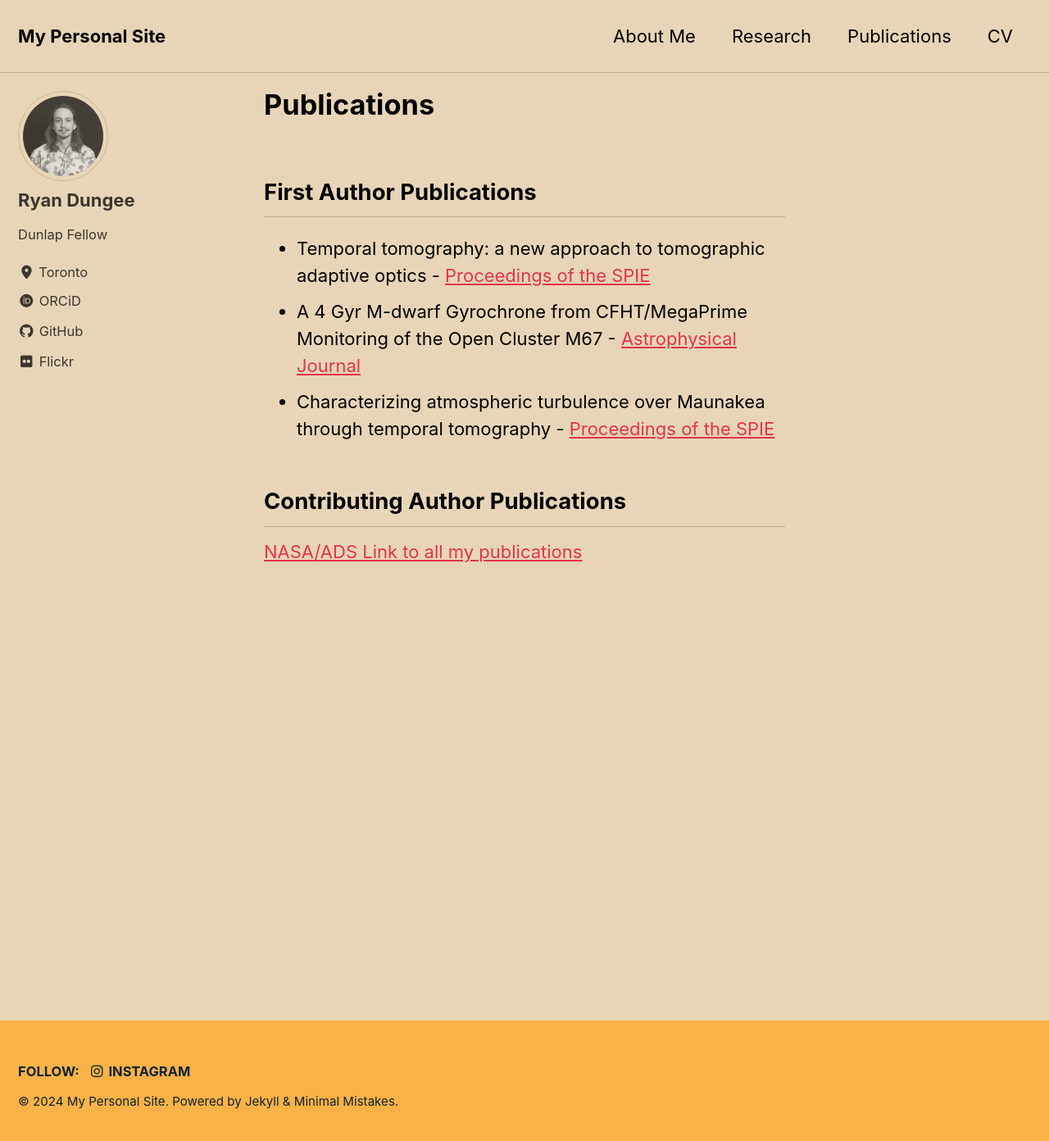
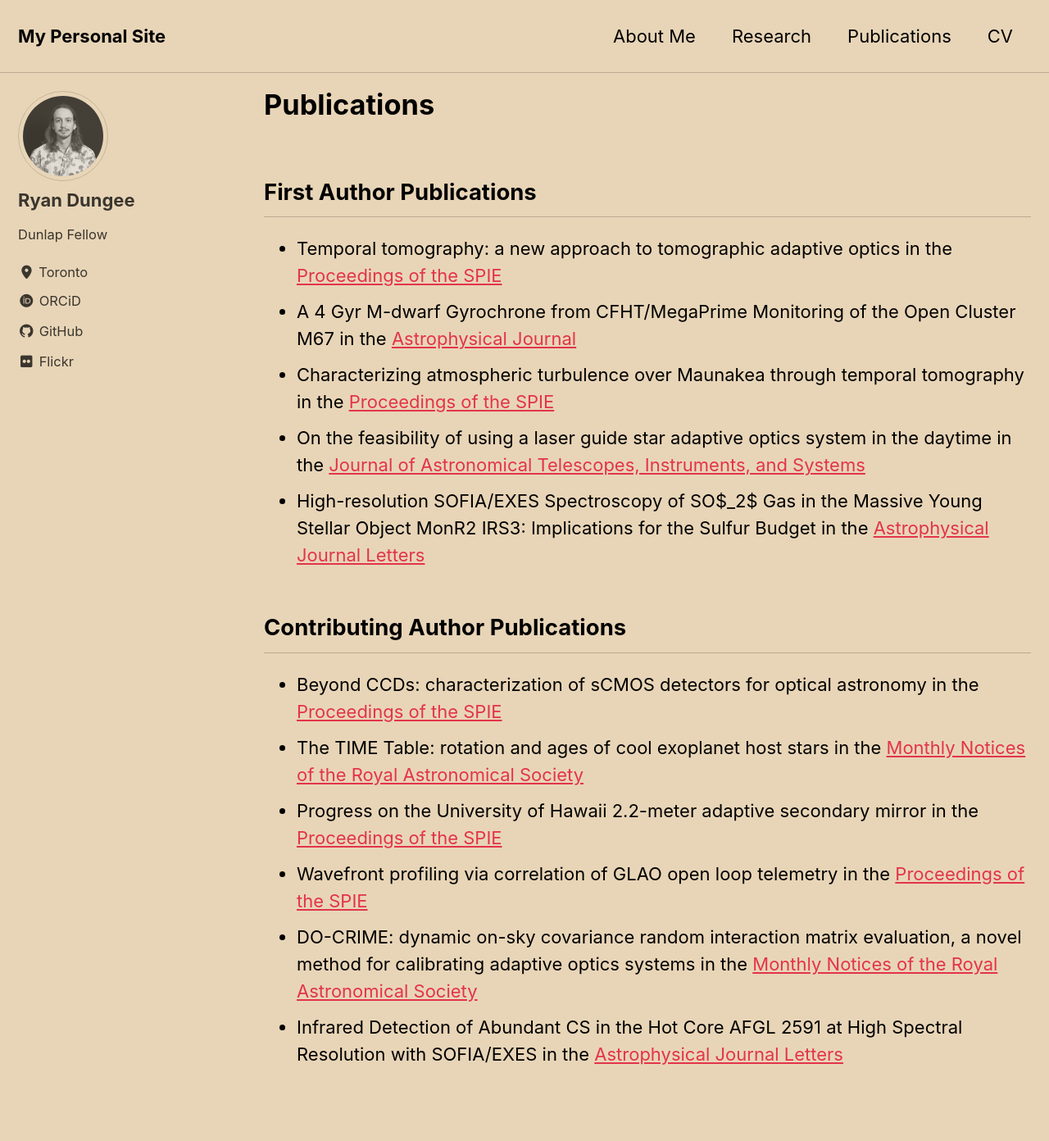
Before and after one commit to rdungee/rdungee.github.io, a Jekyll site: the page built from _pages/publications.md, in a window 1280 px wide and 1400 px high. Shown: the top 1392 px of the window at 82% size. Built offline with Jekyll 4.4.1, drawn with Linux system fonts in a browser that asks for light colours; cached includes are drawn as plain includes.

Commit message:
addded all publications

```diff
--- a/_pages/publications.md
+++ b/_pages/publications.md
@@ -3,13 +3,24 @@ permalink: /publications/
 title: "Publications"
 author_profile: true
 layout: single
+classes: wide
 ---
 
 ## First Author Publications
- - Temporal tomography: a new approach to tomographic adaptive optics - [Proceedings of the SPIE](https://www.spiedigitallibrary.org/conference-proceedings-of-spie/13097/130977M/Temporal-tomography-a-new-approach-to-tomographic-adaptive-optics/10.1117/12.3018459.full)
- - A 4 Gyr M-dwarf Gyrochrone from CFHT/MegaPrime Monitoring of the Open Cluster M67 - [Astrophysical Journal](https://ui.adsabs.harvard.edu/abs/2022ApJ...938..118D/abstract)
- - Characterizing atmospheric turbulence over Maunakea through temporal tomography - [Proceedings of the SPIE](https://ui.adsabs.harvard.edu/abs/2022SPIE12185E..1PD/abstract)
+ - Temporal tomography: a new approach to tomographic adaptive optics in the [Proceedings of the SPIE](https://www.spiedigitallibrary.org/conference-proceedings-of-spie/13097/130977M/Temporal-tomography-a-new-approach-to-tomographic-adaptive-optics/10.1117/12.3018459.full)
+ - A 4 Gyr M-dwarf Gyrochrone from CFHT/MegaPrime Monitoring of the Open Cluster M67 in the [Astrophysical Journal](https://ui.adsabs.harvard.edu/abs/2022ApJ...938..118D/abstract)
+ - Characterizing atmospheric turbulence over Maunakea through temporal tomography in the [Proceedings of the SPIE](https://ui.adsabs.harvard.edu/abs/2022SPIE12185E..1PD/abstract)
+ - On the feasibility of using a laser guide star adaptive optics system in the daytime in the [Journal of Astronomical Telescopes, Instruments, and Systems](https://ui.adsabs.harvard.edu/abs/2019JATIS...5a9002D/abstract)
+ - High-resolution SOFIA/EXES Spectroscopy of SO$_2$ Gas in the Massive Young Stellar Object MonR2 IRS3: Implications for the Sulfur Budget in the [Astrophysical Journal Letters](https://ui.adsabs.harvard.edu/abs/2018ApJ...868L..10D/abstract)
 
 ## Contributing Author Publications
+ - Beyond CCDs: characterization of sCMOS detectors for optical astronomy in the [Proceedings of the SPIE](https://www.spiedigitallibrary.org/conference-proceedings-of-spie/13103/131030R/Beyond-CCDs-characterization-of-sCMOS-detectors-for-optical-astronomy/10.1117/12.3018522.full#_=_)
+ - The TIME Table: rotation and ages of cool exoplanet host stars in the [Monthly Notices of the Royal Astronomical Society](https://ui.adsabs.harvard.edu/abs/2023MNRAS.520.5283G/abstract)
+ - Progress on the University of Hawaii 2.2-meter adaptive secondary mirror in the [Proceedings of the SPIE](https://ui.adsabs.harvard.edu/abs/2022SPIE12185E..7UC/abstract)
+ - Wavefront profiling via correlation of GLAO open loop telemetry in the [Proceedings of the SPIE](https://ui.adsabs.harvard.edu/abs/2022SPIE12185E..5UM/abstract)
+ - DO-CRIME: dynamic on-sky covariance random interaction matrix evaluation, a novel method for calibrating adaptive optics systems in the [Monthly Notices of the Royal Astronomical Society](https://ui.adsabs.harvard.edu/abs/2021MNRAS.501.3443L/abstract)
+ - Infrared Detection of Abundant CS in the Hot Core AFGL 2591 at High Spectral Resolution with SOFIA/EXES in the [Astrophysical Journal Letters](https://ui.adsabs.harvard.edu/abs/2018ApJ...868L...2B/abstract)
+
+<br /><br /><br />
 
 [NASA/ADS Link to all my publications](https://ui.adsabs.harvard.edu/search/fq=%7B!type%3Daqp%20v%3D%24fq_database%7D&fq_database=(database%3Aastronomy%20OR%20database%3Aphysics)&q=%20%20author%3A%22Dungee%2C%20Ryan%22&sort=date%20desc%2C%20bibcode%20desc&p_=0)
```
